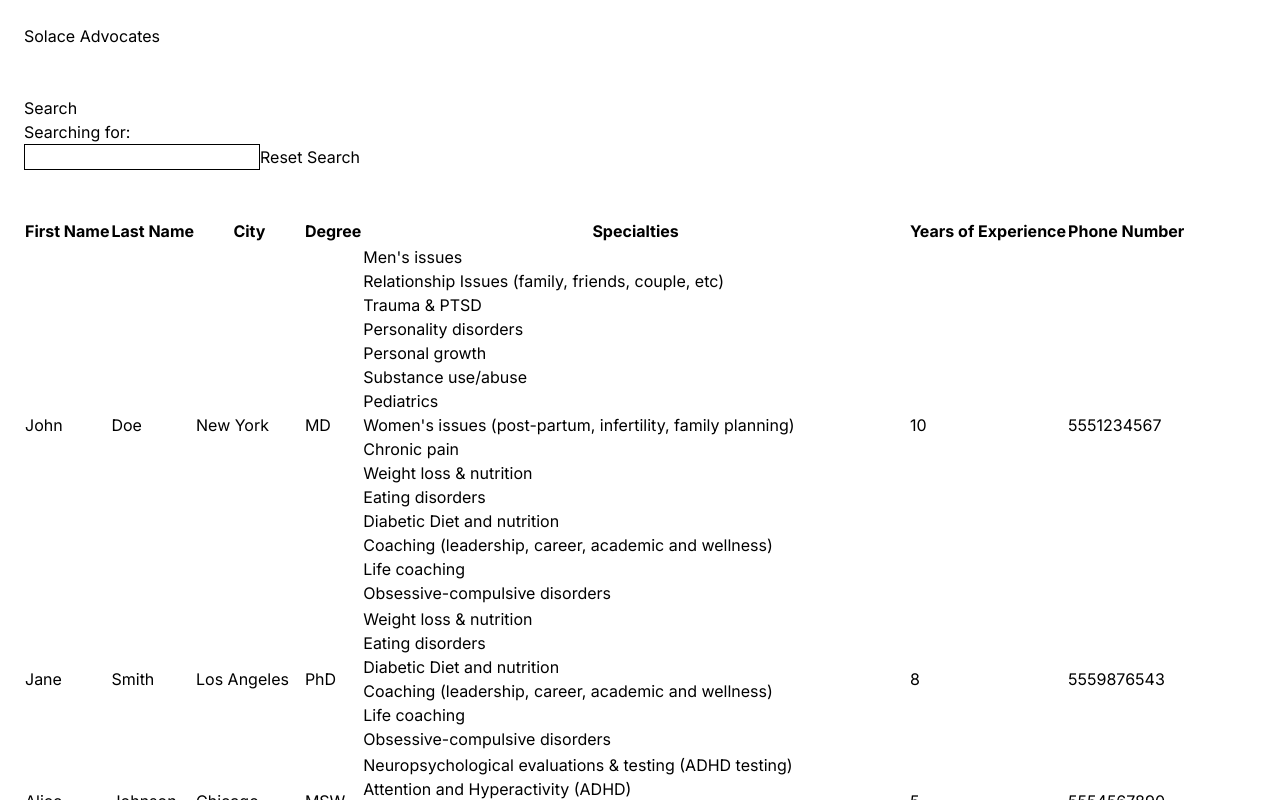
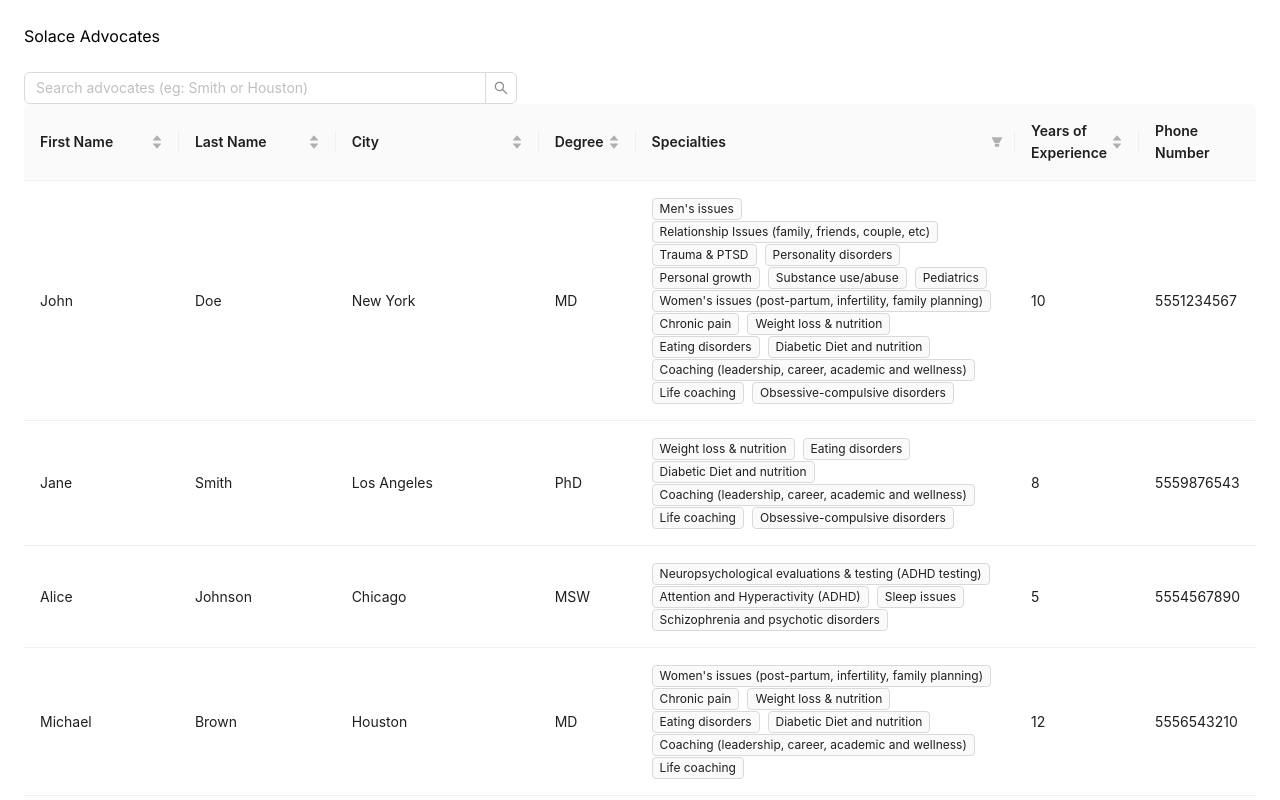
Before and after one commit to huantbui/finding-solace, a Next.js app: page / in a window 1280 px wide. Shown: the top 800 px of the page. Built offline with nearby package versions, Linux system fonts and the light colour scheme.

Commit message:
feature: add antd table and react-query

```diff
--- a/package.json
+++ b/package.json
@@ -12,6 +12,8 @@
     "seed": "node --loader esbuild-register/loader -r esbuild-register ./src/db/seed/index.ts"
   },
   "dependencies": {
+    "@tanstack/react-query": "^5.83.0",
+    "antd": "^5.26.6",
     "drizzle-orm": "^0.32.1",
     "next": "^14.2.19",
     "postgres": "^3.4.4",
--- a/src/app/api/seed/route.ts
+++ b/src/app/api/seed/route.ts
@@ -1,9 +1,13 @@
+import { PostgresJsDatabase } from "drizzle-orm/postgres-js";
 import db from "../../../db";
 import { advocates } from "../../../db/schema";
 import { advocateData } from "../../../db/seed/advocates";
 
 export async function POST() {
-  const records = await db.insert(advocates).values(advocateData).returning();
+  const records = await (db as PostgresJsDatabase)
+    .insert(advocates)
+    .values(advocateData)
+    .returning();
 
   return Response.json({ advocates: records });
 }
--- /dev/null
+++ b/src/app/components/advocate-table.tsx
@@ -0,0 +1,118 @@
+import { Table, TableColumnsType, Tag } from "antd";
+import { Advocate } from "../page";
+
+const Specialties = [
+  "Bipolar",
+  "LGBTQ",
+  "Medication/Prescribing",
+  "Suicide History/Attempts",
+  "General Mental Health (anxiety, depression, stress, grief, life transitions)",
+  "Men's issues",
+  "Relationship Issues (family, friends, couple, etc)",
+  "Trauma & PTSD",
+  "Personality disorders",
+  "Personal growth",
+  "Substance use/abuse",
+  "Pediatrics",
+  "Women's issues (post-partum, infertility, family planning)",
+  "Chronic pain",
+  "Weight loss & nutrition",
+  "Eating disorders",
+  "Diabetic Diet and nutrition",
+  "Coaching (leadership, career, academic and wellness)",
+  "Life coaching",
+  "Obsessive-compulsive disorders",
+  "Neuropsychological evaluations & testing (ADHD testing)",
+  "Attention and Hyperactivity (ADHD)",
+  "Sleep issues",
+  "Schizophrenia and psychotic disorders",
+  "Learning disorders",
+  "Domestic abuse",
+];
+
+interface Table {
+  loading: boolean;
+  advocates: Advocate[] | [];
+}
+
+export const AdvocateTable = ({ advocates, loading }: Table) => {
+  const columns: TableColumnsType<Advocate> = [
+    {
+      title: "ID",
+      dataIndex: "id",
+      key: "id",
+      hidden: true,
+    },
+    {
+      title: "First Name",
+      dataIndex: "firstName",
+      sorter: (a, b) => a.firstName.localeCompare(b.firstName),
+      width: "30%",
+    },
+    {
+      title: "Last Name",
+      dataIndex: "lastName",
+      sorter: (a, b) => a.lastName.localeCompare(b.lastName),
+      width: "30%",
+    },
+    {
+      title: "City",
+      dataIndex: "city",
+      sorter: (a, b) => a.city.localeCompare(b.city),
+      width: "40%",
+    },
+    {
+      title: "Degree",
+      dataIndex: "degree",
+      sorter: (a, b) => a.degree.localeCompare(b.degree),
+      width: "40%",
+    },
+    {
+      title: "Specialties",
+      dataIndex: "specialties",
+      filters: Specialties.sort((a, b) =>
+        a.toLowerCase().localeCompare(b.toLowerCase())
+      ).map((specialty) => ({
+        text: specialty,
+        value: specialty,
+      })),
+      filterMode: "menu",
+      filterSearch: true,
+      onFilter: (value, record) =>
+        record.specialties?.some((s) => s.includes(value as string)),
+      width: "30%",
+      render: (_, { specialties }) => (
+        <>
+          {specialties.map((specialty, sIndex) => {
+            return (
+              <Tag color={"default"} key={sIndex}>
+                {specialty}
+              </Tag>
+            );
+          })}
+        </>
+      ),
+    },
+    {
+      title: "Years of Experience",
+      dataIndex: "yearsOfExperience",
+      sorter: (a, b) => a.yearsOfExperience - b.yearsOfExperience,
+    },
+    {
+      title: "Phone Number",
+      dataIndex: "phoneNumber",
+      onFilter: (value, record) => record.degree.includes(value as string),
+      filterSearch: true,
+      width: "40%",
+    },
+  ];
+
+  return (
+    <Table<Advocate>
+      columns={columns}
+      dataSource={advocates}
+      loading={loading}
+      rowKey="id"
+    />
+  );
+};
--- a/src/app/layout.tsx
+++ b/src/app/layout.tsx
@@ -1,6 +1,7 @@
 import type { Metadata } from "next";
 import { Inter } from "next/font/google";
 import "./globals.css";
+import Providers from "./providers";
 
 const inter = Inter({ subsets: ["latin"] });
 
@@ -16,7 +17,9 @@ export default function RootLayout({
 }>) {
   return (
     <html lang="en">
-      <body className={inter.className}>{children}</body>
+      <body className={inter.className}>
+        <Providers>{children}</Providers>
+      </body>
     </html>
   );
 }
--- a/src/app/page.tsx
+++ b/src/app/page.tsx
@@ -1,24 +1,47 @@
 "use client";
 
 import { useEffect, useState } from "react";
+import { AdvocateTable } from "./components/advocate-table";
+import { Input } from "antd";
+import { SearchProps } from "antd/es/input/Search";
+import { useQuery } from "@tanstack/react-query";
+
+const { Search } = Input;
+
+export interface Advocate {
+  id: number;
+  firstName: string;
+  lastName: string;
+  city: string;
+  degree: string;
+  specialties: string[];
+  yearsOfExperience: number;
+  phoneNumber: number;
+}
 
 export default function Home() {
-  const [advocates, setAdvocates] = useState([]);
-  const [filteredAdvocates, setFilteredAdvocates] = useState([]);
+  const [filteredAdvocates, setFilteredAdvocates] = useState<Advocate[] | []>(
+    []
+  );
   const [searchTerm, setSearchTerm] = useState("");
 
-  useEffect(() => {
-    console.log("fetching advocates...");
-    fetch("/api/advocates").then((response) => {
-      response.json().then((jsonResponse) => {
-        setAdvocates(jsonResponse.data);
-        setFilteredAdvocates(jsonResponse.data);
-      });
-    });
-  }, []);
+  const { data, isError, isLoading } = useQuery({
+    queryKey: ["advocates"],
+    queryFn: async () => {
+      const response = await fetch("/api/advocates");
+      const jsonResponse = await response.json();
+      return jsonResponse.data;
+    },
+  });
 
   useEffect(() => {
-    const filteredAdvocates = advocates.filter((advocate) => {
+    if (data) {
+      setFilteredAdvocates(data);
+    }
+  }, [data]);
+
+  useEffect(() => {
+    const filteredAdvocates = data?.filter((advocate: Advocate) => {
       return (
         advocate.firstName.includes(searchTerm) ||
         advocate.lastName.includes(searchTerm) ||
@@ -36,59 +59,33 @@ export default function Home() {
 
   const handleReset = () => {
     setSearchTerm("");
-    console.log(advocates);
-    setFilteredAdvocates(advocates);
+    setFilteredAdvocates(data);
+  };
+
+  const onSearch: SearchProps["onSearch"] = (value: string) => {
+    setSearchTerm(value);
   };
 
   return (
     <main style={{ margin: "24px" }}>
       <h1>Solace Advocates</h1>
       <br />
-      <br />
       <div>
-        <p>Search</p>
-        <p>Searching for: {searchTerm}</p>
-        <input
-          style={{ border: "1px solid black" }}
-          onChange={(e) => setSearchTerm(e.target.value)}
-          value={searchTerm}
+        <Search
+          placeholder="Search advocates (eg: Smith or Houston)"
+          allowClear
+          onSearch={onSearch}
+          onClear={handleReset}
+          style={{ width: "40%" }}
         />
-        <button onClick={handleReset}>Reset Search</button>
       </div>
-      <br />
-      <br />
-      <table>
-        <thead>
-          <tr>
-            <th>First Name</th>
-            <th>Last Name</th>
-            <th>City</th>
-            <th>Degree</th>
-            <th>Specialties</th>
-            <th>Years of Experience</th>
-            <th>Phone Number</th>
-          </tr>
-        </thead>
-        <tbody>
-          {filteredAdvocates.map((advocate, index) => {
-            return (
-              <tr key={`${advocate?.firstName}-${index}`}>
-                <td>{advocate.firstName}</td>
-                <td>{advocate.lastName}</td>
-                <td>{advocate.city}</td>
-                <td>{advocate.degree}</td>
-                <td>
-                  {advocate.specialties.map((s: string, sIdx: number) => (
-                    <div key={sIdx}>{s}</div>
-                  ))}
-                </td>
-                <td>{advocate.yearsOfExperience}</td>
-                <td>{advocate.phoneNumber}</td>
-              </tr>
-            );
-          })}
-        </tbody>
-      </table>
+      {isError ? (
+        <div style={{ color: "red", marginTop: "16px" }}>
+          Error fetching advocates data. Please try again later.
+        </div>
+      ) : (
+        <AdvocateTable advocates={filteredAdvocates} loading={isLoading} />
+      )}
     </main>
   );
 }
--- /dev/null
+++ b/src/app/providers.tsx
@@ -0,0 +1,12 @@
+"use client";
+
+import { QueryClient, QueryClientProvider } from "@tanstack/react-query";
+import { useState } from "react";
+
+export default function Providers({ children }: { children: React.ReactNode }) {
+  const [queryClient] = useState(() => new QueryClient());
+
+  return (
+    <QueryClientProvider client={queryClient}>{children}</QueryClientProvider>
+  );
+}
```
Also changed, not shown: 1 other file (tests, documents, lock files or other folders).
